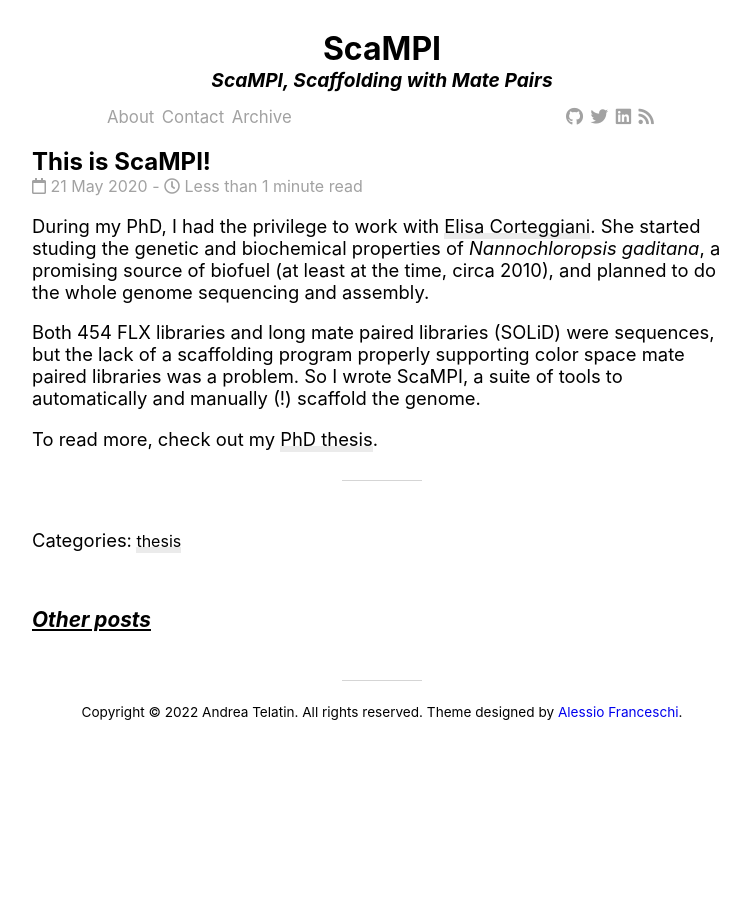
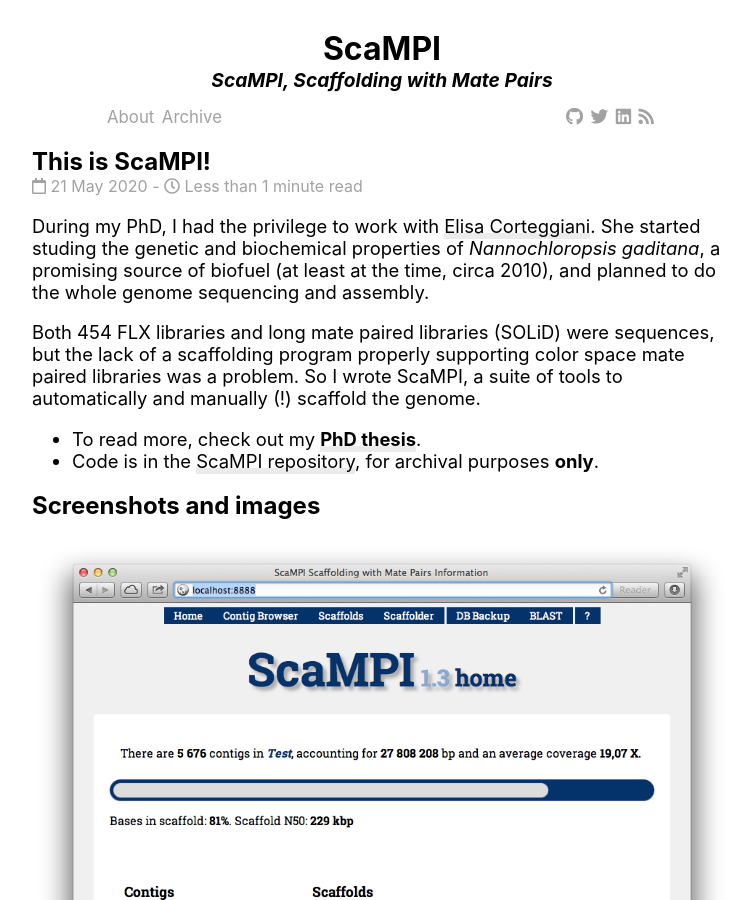
Before and after one commit to telatin/scampi, a Jekyll site: the page built from docs/_posts/2020-05-21-this-is-yamt.md, in a window 1280 px wide and 900 px high. Shown: the whole window, without its empty margins (258-1008 px from the left). Built offline with Jekyll 4.4.1, drawn with Linux system fonts in a browser that asks for light colours; nearby versions of some CDN libraries.

Commit message:
Add online manual link

```diff
--- a/docs/_data/pages.yml
+++ b/docs/_data/pages.yml
@@ -1,4 +1,3 @@
 pages:
   - {name: 'About', url: 'about.html'}
-  - {name: 'Contact', url: 'contact.html'}
   - {name: 'Archive', url: 'archive.html'}
--- a/docs/_posts/2020-05-21-this-is-yamt.md
+++ b/docs/_posts/2020-05-21-this-is-yamt.md
@@ -15,4 +15,11 @@ Both 454 FLX libraries and long mate paired libraries (SOLiD) were sequences, bu
 program properly supporting color space mate paired libraries was a problem. So I wrote ScaMPI, a suite of
 tools to automatically and manually (!) scaffold the genome.
 
-To read more, check out my [PhD thesis](https://www.research.unipd.it/handle/11577/3422939?1/Thesis_last.pdf).
+* To read more, check out my [**PhD thesis**](https://www.research.unipd.it/handle/11577/3422939?1/Thesis_last.pdf).
+* Code is in the [ScaMPI repository](https://github.com/telatin/scampi), for archival purposes **only**.
+
+## Screenshots and images
+
+[![Scampi](/scampi-1.16/images/image13.png)](https://telatin.github.io/scampi/)
+
+[![Scampi](/scampi-1.16/images/image12.png)](https://telatin.github.io/scampi/)
```
Also changed, not shown: docs/_posts/2020-05-19-special-formatting.md (+13 -4 lines), docs/_posts/2020-05-19-typography.md (+1 -0 lines).
